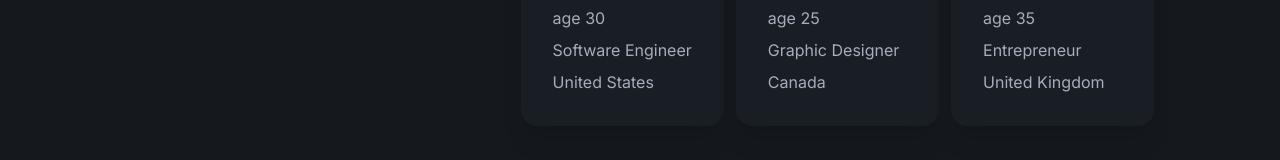
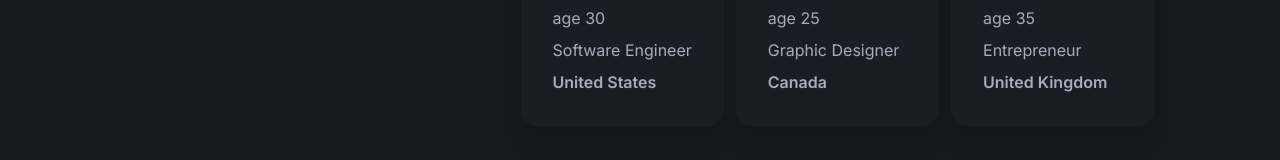
Before and after one commit to ashraf56/Rational-Roundtable, a Next.js app: page / in a window 1280 px wide. Shown: the part 5065-5225 px from the top of the page. Built offline with nearby package versions, Linux system fonts and the light colour scheme.

Commit message:
Random commit

```diff
--- a/src/app/component/Team/Team.jsx
+++ b/src/app/component/Team/Team.jsx
@@ -50,7 +50,7 @@ const Team = () => {
     <h2 className="card-title">{name}</h2>
     <p>age {age}</p>
     <p>{occupation}</p>
-    <p>{country}</p>
+    <p className='font-semibold'>{country}</p>
 
   </div>
 </div>
```
